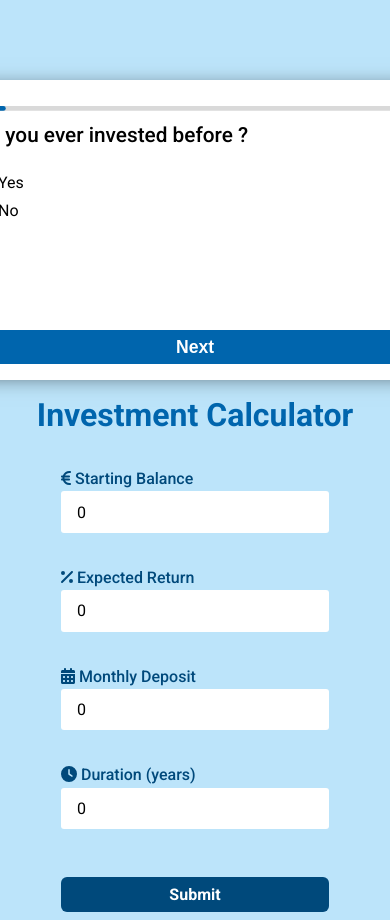
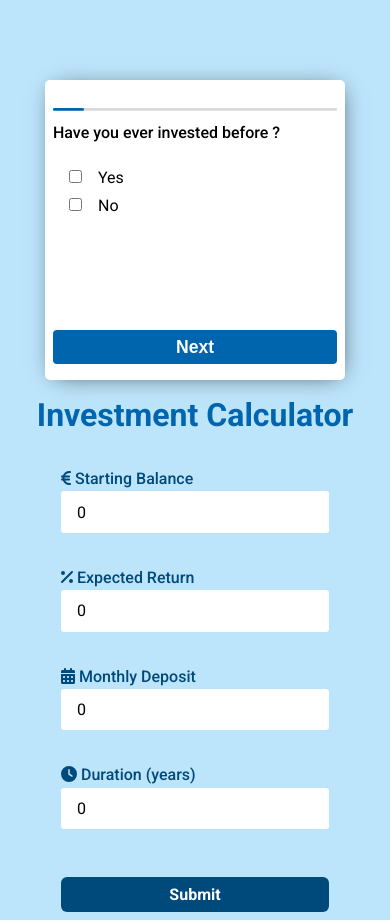
Before and after one commit to sirsamuelo/Investment-Calculator, a React (Create React App) app: page / in a window 390 px wide. Shown: the part 1780-2700 px from the top of the page. Built offline with nearby package versions, Linux system fonts and the light colour scheme.

Commit message:
Media query added

```diff
--- a/src/App.css
+++ b/src/App.css
@@ -94,7 +94,7 @@ body {
   height: 70vh;
   width: 100%;
   text-align: center;
-  margin-top: 2rem;
+  margin-top: 6rem;
 }
 .graph__container h2 {
   color: var(--dark-2-blue);
@@ -252,7 +252,25 @@ box-shadow: 10px 10px 21px 0px rgba(0,0,0,0.75);
     width: 100%;
   }
   .graph__container {
-    margin-top: 350px;
+    margin-top: 400px;
+  }
+}
+
+@media screen and (max-width: 550px) {
+  .questions__container {
+    width: 400px;
+  }
+  .questions__container .questionHeading {
+    font-size: 1.1rem;
+  }
+}
+
+@media screen and (max-width: 450px) {
+  .questions__container {
+    width: 300px;
+  }
+  .questions__container .questionHeading {
+    font-size: 1rem;
   }
 }
 
--- a/src/components/MyResponsiveLine.jsx
+++ b/src/components/MyResponsiveLine.jsx
@@ -53,7 +53,7 @@ const MyResponsiveLine = ({ data  }) => (
 		pointBorderWidth={5}
 		pointBorderColor={{ from: 'serieColor' }}
 		pointLabelYOffset={12}
-		useMesh={false} //true ?
+		useMesh={true} //true ?
 		legends={[
 			{
 				anchor: 'top',
--- a/src/components/TransitionsModal.jsx
+++ b/src/components/TransitionsModal.jsx
@@ -11,7 +11,7 @@ const style = {
   top: '50%',
   left: '50%',
   transform: 'translate(-50%, -50%)',
-  width: 400,
+  minWidth: 300,
   bgcolor: 'background.paper',
   borderRadius: '4px',
   boxShadow: 24,
```
